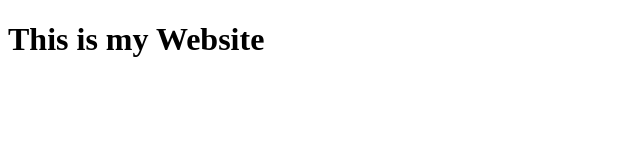
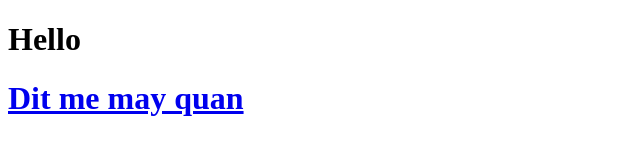
Before and after one commit to huy310304/huy310304.github.io, a plain HTML site: page index.html in a window 1280 px wide. Shown: the whole page, without its empty margins (0-640 px from the left). Drawn offline with Linux system fonts and the light colour scheme.

Commit message:
Update index.html

```diff
--- a/index.html
+++ b/index.html
@@ -4,6 +4,9 @@
         <title>My Page</title>
     </head>
     <body>
-        <h1>This is my Website</h1>
+        <h1>Hello</h1>
+        <h1>
+            <a href="https://youtu.be/BbeeuzU5Qc8">Dit me may quan</a>
+        </h1>
     </body>
 </html>
```
